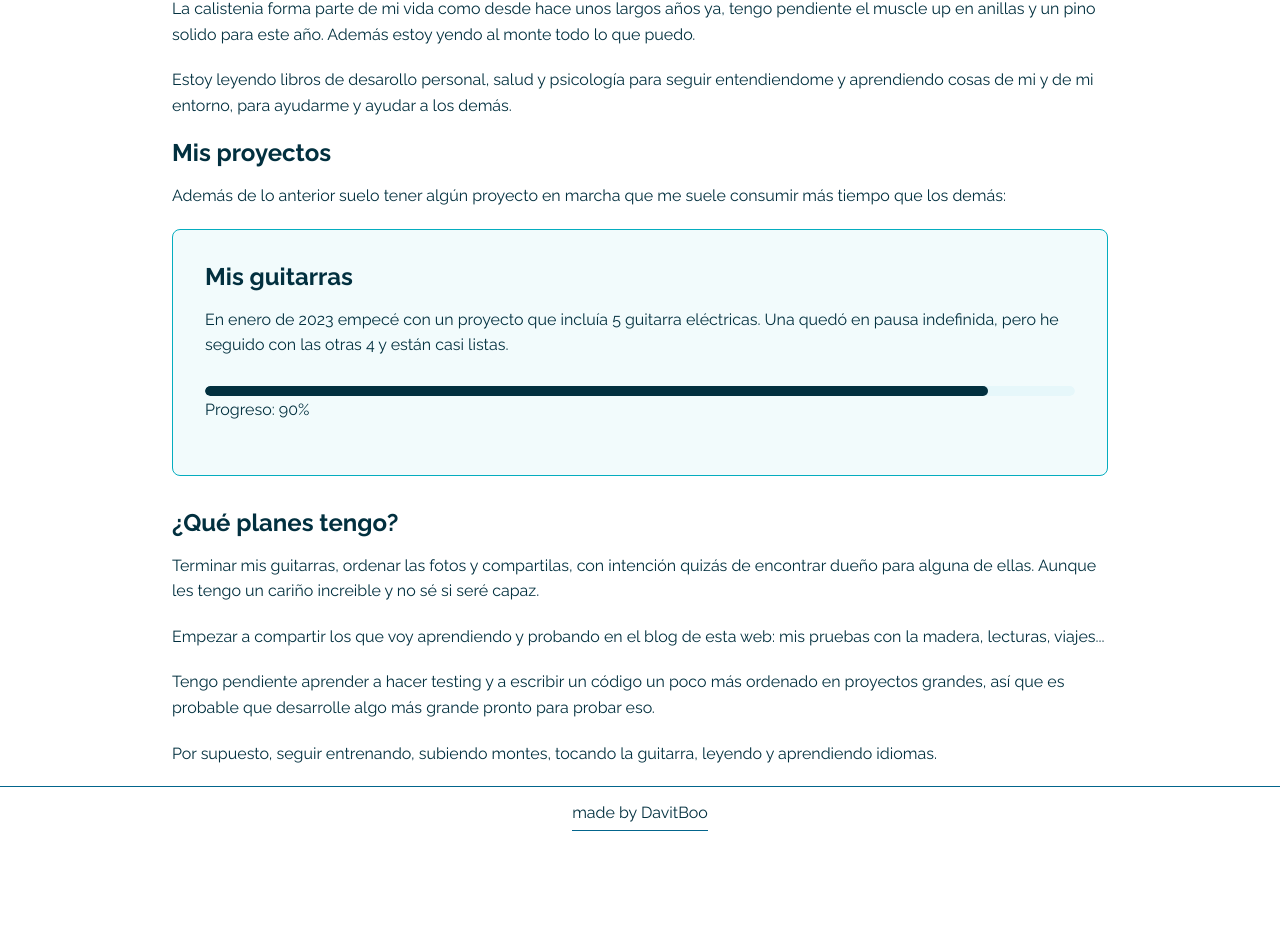
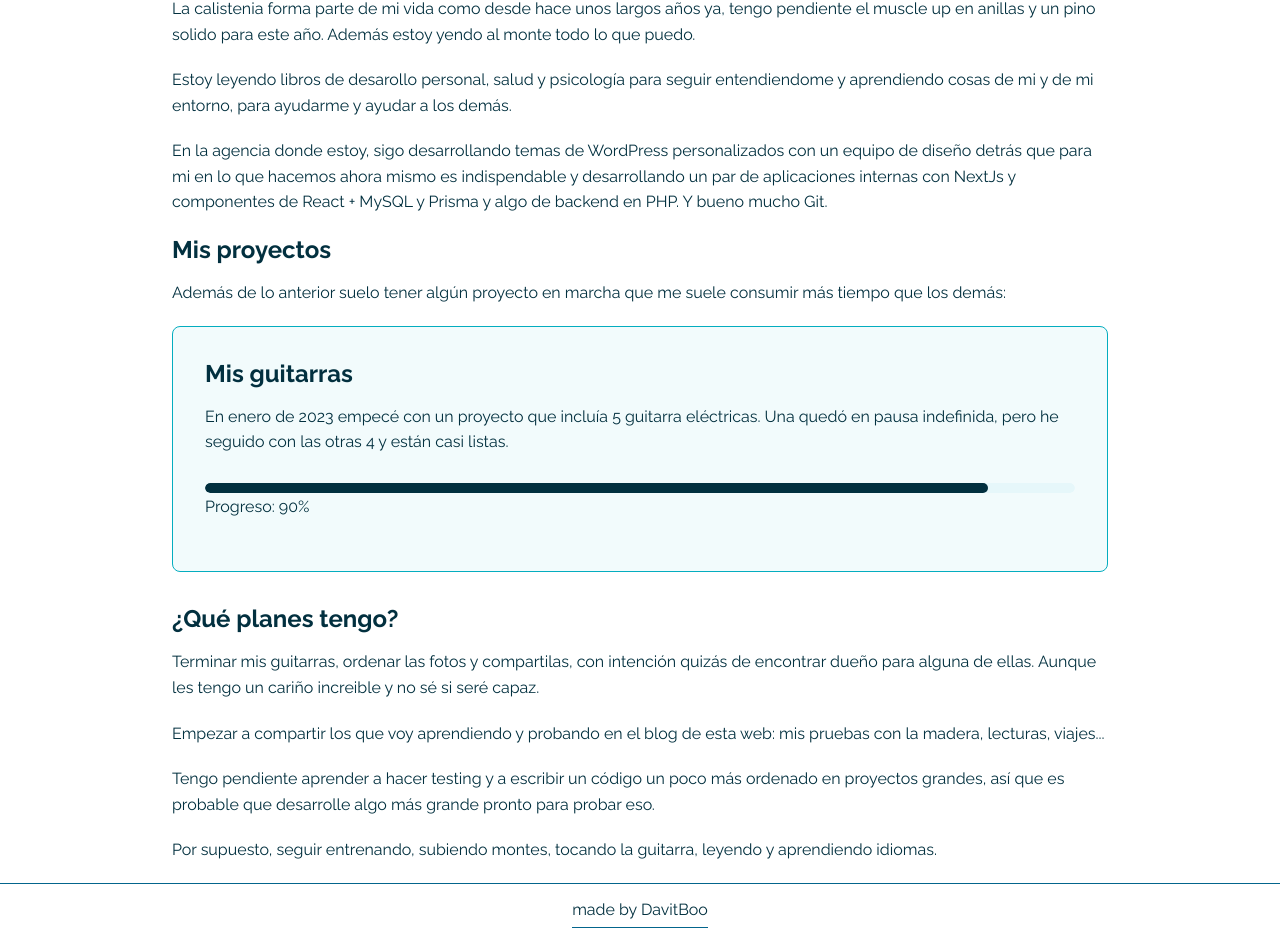
Before and after one commit to DavitBoo/my-blog, a Next.js app: page /now in a window 1280 px wide. Shown: the part 1218-2153 px from the top of the page. Before the commit the page ends 2103 px from the top, so only its background shows below. Built offline with nearby package versions, Linux system fonts and the light colour scheme.

Commit message:
content updated

```diff
--- a/src/app/now/page.tsx
+++ b/src/app/now/page.tsx
@@ -53,6 +53,7 @@ const now = () => {
             <p>Estoy trabajando en esta web, aplicando lo que voy aprendiendo de node, express, react y next. Además estoy probando cosillas con Python.</p>
             <p>La calistenia forma parte de mi vida como desde hace unos largos años ya, tengo pendiente el muscle up en anillas y un pino solido para este año. Además estoy yendo al monte todo lo que puedo.</p>
             <p>Estoy leyendo libros de desarollo personal, salud y psicología para seguir entendiendome y aprendiendo cosas de mi y de mi entorno, para ayudarme y ayudar a los demás.</p>
+            <p>En la agencia donde estoy, sigo desarrollando temas de WordPress personalizados con un equipo de diseño detrás que para mi en lo que hacemos ahora mismo es indispendable y desarrollando un par de aplicaciones internas con NextJs y componentes de React + MySQL y Prisma y algo de backend en PHP. Y bueno mucho Git.</p>
           </div>
         </section>
         <section className="projects mb-8">
```
